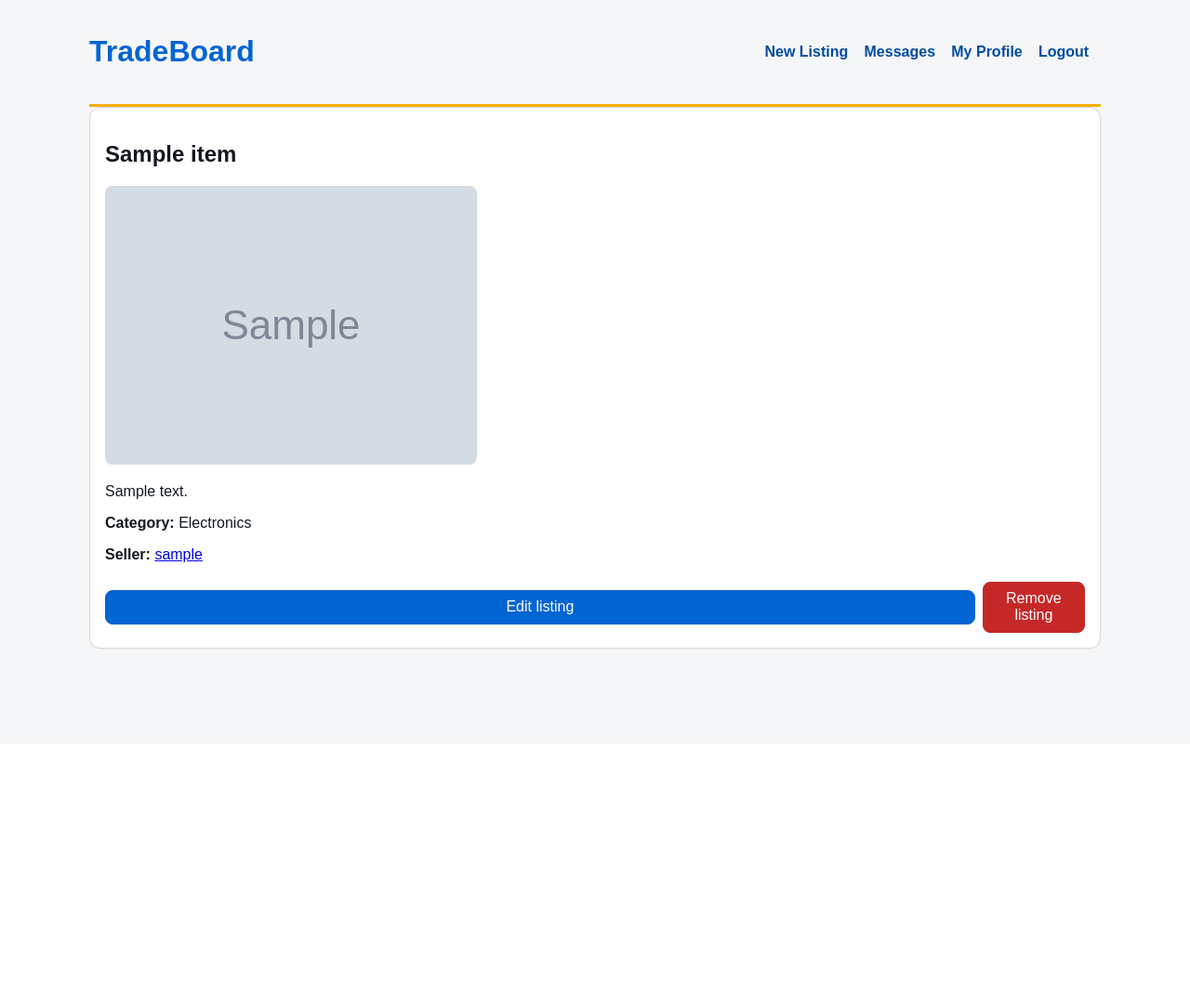
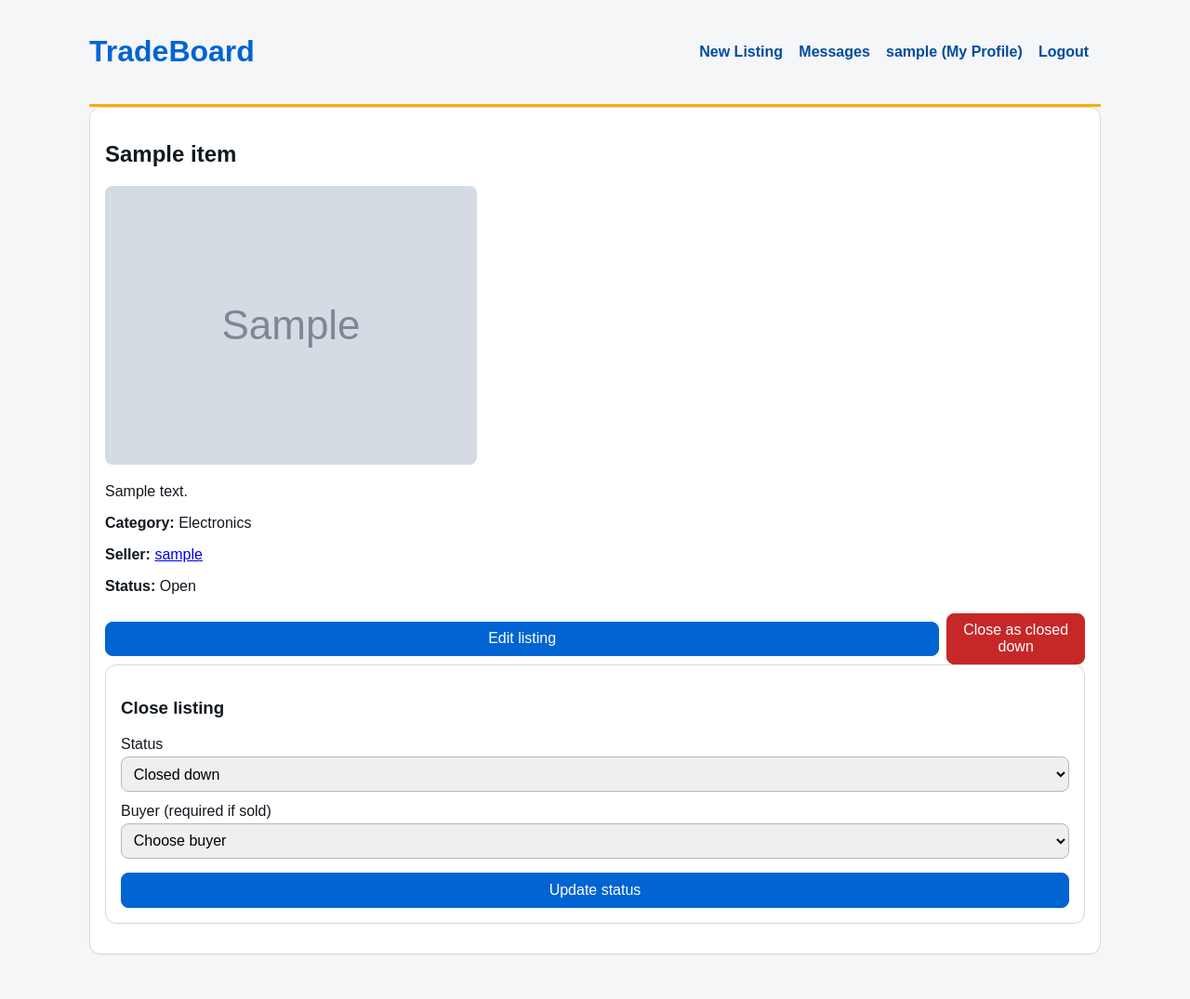
Before and after one commit to Jamin252/Playground, a Flask app: page /items/1 in a window 1280 px wide. Shown: the whole page at 93% size. Before the commit the page ends 699 px from the top, so only its background shows below. Run offline with Flask 3, Linux system fonts and the light colour scheme; a user stored in the database is signed in; tables that the repository leaves empty hold one stand-in row (values such as "Sample post"); grey boxes marked "Sample" are stand-in pictures.

Commit message:
Refine closing flow and listing visibility filters

```diff
--- a/app.py
+++ b/app.py
@@ -13,7 +13,7 @@ from flask import (
 )
 from flask_login import LoginManager, UserMixin, current_user, login_required, login_user, logout_user
 from flask_sqlalchemy import SQLAlchemy
-from sqlalchemy import and_, or_
+from sqlalchemy import and_, inspect, or_, text
 from werkzeug.security import check_password_hash, generate_password_hash
 from werkzeug.utils import secure_filename
 
@@ -42,7 +42,9 @@ class User(UserMixin, db.Model):
     bio = db.Column(db.Text, default="")
     created_at = db.Column(db.DateTime, default=datetime.utcnow)
 
-    items = db.relationship("Item", backref="seller", lazy=True)
+    items = db.relationship("Item", backref="seller", lazy=True, foreign_keys="Item.user_id")
+    reviews_received = db.relationship("Review", foreign_keys="Review.reviewee_id", backref="reviewee", lazy=True)
+    reviews_given = db.relationship("Review", foreign_keys="Review.reviewer_id", backref="reviewer", lazy=True)
 
     def set_password(self, password: str) -> None:
         self.password_hash = generate_password_hash(password)
@@ -64,6 +66,10 @@ class Item(db.Model):
     description = db.Column(db.Text, nullable=False)
     image_filename = db.Column(db.String(255), nullable=True)
     created_at = db.Column(db.DateTime, default=datetime.utcnow)
+    status = db.Column(db.String(20), default="open", nullable=False)
+    closed_at = db.Column(db.DateTime, nullable=True)
+    sold_to_user_id = db.Column(db.Integer, db.ForeignKey("user.id"), nullable=True)
+    sold_to = db.relationship("User", foreign_keys=[sold_to_user_id])
 
     user_id = db.Column(db.Integer, db.ForeignKey("user.id"), nullable=False)
     category_id = db.Column(db.Integer, db.ForeignKey("category.id"), nullable=False)
@@ -81,6 +87,33 @@ class Message(db.Model):
     sender = db.relationship("User", foreign_keys=[sender_id], backref="sent_messages")
     receiver = db.relationship("User", foreign_keys=[receiver_id], backref="received_messages")
     item = db.relationship("Item", backref="messages")
+
+
+class Deal(db.Model):
+    id = db.Column(db.Integer, primary_key=True)
+    item_id = db.Column(db.Integer, db.ForeignKey("item.id"), nullable=False)
+    buyer_id = db.Column(db.Integer, db.ForeignKey("user.id"), nullable=False)
+    seller_id = db.Column(db.Integer, db.ForeignKey("user.id"), nullable=False)
+    location_suggestion = db.Column(db.String(255), nullable=True)
+    location_suggested_by_id = db.Column(db.Integer, db.ForeignKey("user.id"), nullable=True)
+    buyer_agreed = db.Column(db.Boolean, default=False, nullable=False)
+    seller_agreed = db.Column(db.Boolean, default=False, nullable=False)
+    created_at = db.Column(db.DateTime, default=datetime.utcnow)
+
+    item = db.relationship("Item", backref="deals")
+    buyer = db.relationship("User", foreign_keys=[buyer_id], backref="buyer_deals")
+    seller = db.relationship("User", foreign_keys=[seller_id], backref="seller_deals")
+
+
+class Review(db.Model):
+    id = db.Column(db.Integer, primary_key=True)
+    item_id = db.Column(db.Integer, db.ForeignKey("item.id"), nullable=False)
+    reviewer_id = db.Column(db.Integer, db.ForeignKey("user.id"), nullable=False)
+    reviewee_id = db.Column(db.Integer, db.ForeignKey("user.id"), nullable=False)
+    rating = db.Column(db.Integer, nullable=False)
+    created_at = db.Column(db.DateTime, default=datetime.utcnow)
+
+    item = db.relationship("Item", backref="reviews")
 
 
 @login_manager.user_loader
@@ -101,12 +134,51 @@ def seed_categories() -> None:
     db.session.commit()
 
 
+def run_schema_migrations() -> None:
+    inspector = inspect(db.engine)
+    item_columns = {column["name"] for column in inspector.get_columns("item")}
+
+    if "status" not in item_columns:
+        db.session.execute(text("ALTER TABLE item ADD COLUMN status VARCHAR(20) NOT NULL DEFAULT 'open'"))
+    if "closed_at" not in item_columns:
+        db.session.execute(text("ALTER TABLE item ADD COLUMN closed_at DATETIME"))
+    if "sold_to_user_id" not in item_columns:
+        db.session.execute(text("ALTER TABLE item ADD COLUMN sold_to_user_id INTEGER"))
+
+    tables = set(inspector.get_table_names())
+    if "deal" not in tables:
+        Deal.__table__.create(db.engine)
+    if "review" not in tables:
+        Review.__table__.create(db.engine)
+
+    db.session.execute(text("UPDATE item SET status='open' WHERE status IS NULL OR status=''"))
+    db.session.execute(text("UPDATE item SET status='closed_down' WHERE status='put_down'"))
+    db.session.commit()
+
+
+def get_conversation_deals(other_user_id: int):
+    return (
+        Deal.query.join(Item, Item.id == Deal.item_id)
+        .filter(
+            or_(
+                and_(Deal.seller_id == current_user.id, Deal.buyer_id == other_user_id),
+                and_(Deal.buyer_id == current_user.id, Deal.seller_id == other_user_id),
+            )
+        )
+        .order_by(Item.created_at.desc())
+        .all()
+    )
+
+
 @app.route("/")
 def index():
     search = request.args.get("q", "").strip()
     category_id = request.args.get("category", type=int)
+    sort = request.args.get("sort", "date_desc")
+    show_closed = request.args.get("show_closed") == "1"
+    show_sold = request.args.get("show_sold") == "1"
 
-    query = Item.query.order_by(Item.created_at.desc())
+    query = Item.query
 
     if search:
         query = query.filter(Item.title.ilike(f"%{search}%"))
@@ -114,9 +186,31 @@ def index():
     if category_id:
         query = query.filter(Item.category_id == category_id)
 
+    allowed_statuses = ["open"]
+    if show_closed:
+        allowed_statuses.append("closed_down")
+    if show_sold:
+        allowed_statuses.append("sold")
+    query = query.filter(Item.status.in_(allowed_statuses))
+
+    if sort == "date_asc":
+        query = query.order_by(Item.created_at.asc())
+    else:
+        sort = "date_desc"
+        query = query.order_by(Item.created_at.desc())
+
     items = query.all()
     categories = Category.query.order_by(Category.name).all()
-    return render_template("index.html", items=items, categories=categories, search=search, category_id=category_id)
+    return render_template(
+        "index.html",
+        items=items,
+        categories=categories,
+        search=search,
+        category_id=category_id,
+        sort=sort,
+        show_closed=show_closed,
+        show_sold=show_sold,
+    )
 
 
 @app.route("/register", methods=["GET", "POST"])
@@ -221,7 +315,44 @@ def create_item():
 @app.route("/items/<int:item_id>")
 def item_detail(item_id: int):
     item = Item.query.get_or_404(item_id)
-    return render_template("item_detail.html", item=item)
+    current_deal = None
+    if current_user.is_authenticated and current_user.id != item.user_id:
+        current_deal = Deal.query.filter_by(item_id=item.id, buyer_id=current_user.id, seller_id=item.user_id).first()
+    return render_template("item_detail.html", item=item, current_deal=current_deal)
+
+
+@app.route("/items/<int:item_id>/status", methods=["POST"])
+@login_required
+def update_item_status(item_id: int):
+    item = Item.query.get_or_404(item_id)
+    if item.user_id != current_user.id:
+        flash("You can only close your own listing.", "danger")
+        return redirect(url_for("item_detail", item_id=item.id))
+
+    status = request.form.get("status")
+    if status not in {"closed_down", "sold"}:
+        flash("Invalid status.", "danger")
+        return redirect(url_for("item_detail", item_id=item.id))
+
+    item.status = status
+    item.closed_at = datetime.utcnow()
+
+    if status == "sold":
+        sold_to_user_id = request.form.get("sold_to_user_id", type=int)
+        if sold_to_user_id:
+            valid_buyer = Deal.query.filter_by(item_id=item.id, buyer_id=sold_to_user_id, seller_id=current_user.id).first()
+            if not valid_buyer:
+                flash("Selected buyer is not valid for this listing.", "danger")
+                return redirect(url_for("item_detail", item_id=item.id))
+            item.sold_to_user_id = sold_to_user_id
+        else:
+            item.sold_to_user_id = None
+    else:
+        item.sold_to_user_id = None
+
+    db.session.commit()
+    flash("Listing status updated.", "success")
+    return redirect(url_for("item_detail", item_id=item.id))
 
 
 @app.route("/items/<int:item_id>/edit", methods=["GET", "POST"])
@@ -270,12 +401,13 @@ def edit_item(item_id: int):
 def delete_item(item_id: int):
     item = Item.query.get_or_404(item_id)
     if item.user_id != current_user.id:
-        flash("You can only delete your own listings.", "danger")
+        flash("You can only close your own listings.", "danger")
         return redirect(url_for("item_detail", item_id=item.id))
 
-    db.session.delete(item)
+    item.status = "closed_down"
+    item.closed_at = datetime.utcnow()
     db.session.commit()
-    flash("Listing removed.", "info")
+    flash("Listing marked as closed down.", "info")
     return redirect(url_for("profile", user_id=current_user.id))
 
 
@@ -285,19 +417,86 @@ def messages():
     selected_user_id = request.args.get("user", type=int)
 
     if request.method == "POST":
-        receiver_id = request.form.get("receiver_id", type=int)
-        item_id = request.form.get("item_id", type=int)
-        body = request.form.get("body", "").strip()
+        action = request.form.get("action", "message")
 
-        if not receiver_id or not body:
-            flash("Receiver and message body are required.", "danger")
-            return redirect(url_for("messages"))
+        if action == "message":
+            receiver_id = request.form.get("receiver_id", type=int)
+            item_id = request.form.get("item_id", type=int)
+            body = request.form.get("body", "").strip()
 
-        message = Message(sender_id=current_user.id, receiver_id=receiver_id, item_id=item_id, body=body)
-        db.session.add(message)
-        db.session.commit()
-        flash("Message sent.", "success")
-        return redirect(url_for("messages", user=receiver_id))
+            if not receiver_id or not body:
+                flash("Receiver and message body are required.", "danger")
+                return redirect(url_for("messages"))
+
+            message = Message(sender_id=current_user.id, receiver_id=receiver_id, item_id=item_id, body=body)
+            db.session.add(message)
+            db.session.commit()
+            flash("Message sent.", "success")
+            return redirect(url_for("messages", user=receiver_id))
+
+        if action == "suggest_location":
+            receiver_id = request.form.get("receiver_id", type=int)
+            item_id = request.form.get("item_id", type=int)
+            location = request.form.get("location_suggestion", "").strip()
+
+            if not receiver_id or not item_id or not location:
+                flash("Receiver, item and location are required.", "danger")
+                return redirect(url_for("messages", user=receiver_id))
+
+            item = Item.query.get_or_404(item_id)
+            if item.user_id not in {current_user.id, receiver_id}:
+                flash("This deal is not valid.", "danger")
+                return redirect(url_for("messages", user=receiver_id))
+
+            seller_id = item.user_id
+            buyer_id = receiver_id if current_user.id == seller_id else current_user.id
+            if current_user.id == seller_id and receiver_id == seller_id:
+                flash("You cannot suggest a deal with yourself.", "danger")
+                return redirect(url_for("messages"))
+
+            deal = Deal.query.filter_by(item_id=item_id, buyer_id=buyer_id, seller_id=seller_id).first()
+            if not deal:
+                deal = Deal(item_id=item_id, buyer_id=buyer_id, seller_id=seller_id)
+                db.session.add(deal)
+
+            if deal.buyer_agreed and deal.seller_agreed:
+                flash("Location is locked because both sides already agreed.", "danger")
+                return redirect(url_for("messages", user=receiver_id))
+
+            deal.location_suggestion = location
+            deal.location_suggested_by_id = current_user.id
+            deal.buyer_agreed = False
+            deal.seller_agreed = False
+
+            db.session.commit()
+            flash("Location suggestion sent.", "success")
+            return redirect(url_for("messages", user=receiver_id))
+
+        if action == "agree_location":
+            receiver_id = request.form.get("receiver_id", type=int)
+            deal_id = request.form.get("deal_id", type=int)
+            deal = Deal.query.get_or_404(deal_id)
+
+            if current_user.id not in {deal.buyer_id, deal.seller_id}:
+                flash("You cannot update this deal.", "danger")
+                return redirect(url_for("messages"))
+
+            if deal.buyer_agreed and deal.seller_agreed:
+                flash("Location already locked.", "info")
+                return redirect(url_for("messages", user=receiver_id))
+
+            if current_user.id == deal.buyer_id:
+                deal.buyer_agreed = True
+            else:
+                deal.seller_agreed = True
+
+            db.session.commit()
+            if deal.buyer_agreed and deal.seller_agreed:
+                flash("Both parties agreed. Location is now locked.", "success")
+            else:
+                flash("Your agreement is saved.", "success")
+
+            return redirect(url_for("messages", user=receiver_id))
 
     if selected_user_id == current_user.id:
         selected_user_id = None
@@ -321,6 +520,7 @@ def messages():
 
     thread = []
     selected_user = None
+    deals = []
     if selected_user_id:
         selected_user = User.query.get(selected_user_id)
         if selected_user and selected_user.id != current_user.id:
@@ -334,6 +534,7 @@ def messages():
                 .order_by(Message.created_at.asc())
                 .all()
             )
+            deals = get_conversation_deals(selected_user.id)
 
     return render_template(
         "messages.html",
@@ -342,14 +543,57 @@ def messages():
         thread=thread,
         selected_user=selected_user,
         selected_user_id=selected_user_id,
+        deals=deals,
     )
+
+
+@app.route("/items/<int:item_id>/reviews", methods=["POST"])
+@login_required
+def submit_review(item_id: int):
+    item = Item.query.get_or_404(item_id)
+    if item.status != "sold":
+        flash("Reviews are only allowed for sold items.", "danger")
+        return redirect(url_for("item_detail", item_id=item_id))
+
+    buyer_id = item.sold_to_user_id
+    if not buyer_id:
+        flash("A buyer must be selected before reviewing.", "danger")
+        return redirect(url_for("item_detail", item_id=item_id))
+
+    if current_user.id not in {item.user_id, buyer_id}:
+        flash("Only buyer and seller can review this sale.", "danger")
+        return redirect(url_for("item_detail", item_id=item_id))
+
+    rating = request.form.get("rating", type=int)
+    if not rating or rating < 1 or rating > 5:
+        flash("Rating must be between 1 and 5.", "danger")
+        return redirect(url_for("item_detail", item_id=item_id))
+
+    reviewee_id = buyer_id if current_user.id == item.user_id else item.user_id
+    existing = Review.query.filter_by(item_id=item_id, reviewer_id=current_user.id).first()
+    if existing:
+        flash("You already submitted a review for this item.", "info")
+        return redirect(url_for("item_detail", item_id=item_id))
+
+    db.session.add(Review(item_id=item_id, reviewer_id=current_user.id, reviewee_id=reviewee_id, rating=rating))
+    db.session.commit()
+    flash("Review submitted.", "success")
+    return redirect(url_for("item_detail", item_id=item_id))
 
 
 @app.route("/profile/<int:user_id>")
 def profile(user_id: int):
     seller = User.query.get_or_404(user_id)
     seller_items = Item.query.filter_by(user_id=seller.id).order_by(Item.created_at.desc()).all()
-    return render_template("profile.html", seller=seller, seller_items=seller_items)
+    reviews = Review.query.filter_by(reviewee_id=seller.id).order_by(Review.created_at.desc()).all()
+    average_rating = round(sum(review.rating for review in reviews) / len(reviews), 2) if reviews else None
+    return render_template(
+        "profile.html",
+        seller=seller,
+        seller_items=seller_items,
+        reviews=reviews,
+        average_rating=average_rating,
+    )
 
 
 @app.route("/profile/edit", methods=["GET", "POST"])
@@ -372,5 +616,6 @@ def uploaded_file(filename: str):
 if __name__ == "__main__":
     with app.app_context():
         db.create_all()
+        run_schema_migrations()
         seed_categories()
     app.run(debug=True)
--- a/static/style.css
+++ b/static/style.css
@@ -86,7 +86,7 @@ button.danger { background: #c62828; border-color: #c62828; }
 
 .search-bar {
   display: grid;
-  grid-template-columns: 2fr 1fr auto;
+  grid-template-columns: 2fr 1fr 1fr auto auto auto;
   gap: 0.5rem;
   margin-bottom: 1rem;
 }
@@ -171,3 +171,24 @@ button.danger { background: #c62828; border-color: #c62828; }
 @media (max-width: 860px) {
   .chat-layout { grid-template-columns: 1fr; }
 }
+
+.deal-card {
+  border: 1px solid var(--border);
+  border-radius: 8px;
+  padding: 0.7rem;
+  margin-bottom: 0.6rem;
+  background: #fafbfd;
+}
+
+.inline-toggle {
+  display: flex;
+  align-items: center;
+  gap: 0.35rem;
+  margin: 0;
+  white-space: nowrap;
+}
+
+.inline-toggle input {
+  width: auto;
+  margin: 0;
+}
--- a/templates/base.html
+++ b/templates/base.html
@@ -13,7 +13,7 @@
       {% if current_user.is_authenticated %}
         <a href="{{ url_for('create_item') }}">New Listing</a>
         <a href="{{ url_for('messages') }}">Messages</a>
-        <a href="{{ url_for('profile', user_id=current_user.id) }}">My Profile</a>
+        <a href="{{ url_for('profile', user_id=current_user.id) }}">{{ current_user.username }} (My Profile)</a>
         <a href="{{ url_for('logout') }}">Logout</a>
       {% else %}
         <a href="{{ url_for('register') }}">Register</a>
--- a/templates/item_detail.html
+++ b/templates/item_detail.html
@@ -9,21 +9,45 @@
   <p>{{ item.description }}</p>
   <p><strong>Category:</strong> {{ item.category.name }}</p>
   <p><strong>Seller:</strong> <a href="{{ url_for('profile', user_id=item.seller.id) }}">{{ item.seller.username }}</a></p>
+  <p><strong>Status:</strong> {{ item.status.replace('_', ' ')|title }}</p>
 
   {% if current_user.is_authenticated and current_user.id == item.seller.id %}
     <div class="owner-actions">
       <a class="button-like" href="{{ url_for('edit_item', item_id=item.id) }}">Edit listing</a>
-      <form method="post" action="{{ url_for('delete_item', item_id=item.id) }}" onsubmit="return confirm('Delete this listing?');">
-        <button type="submit" class="danger">Remove listing</button>
+      <form method="post" action="{{ url_for('delete_item', item_id=item.id) }}" onsubmit="return confirm('Close this listing as closed down?');">
+        <button type="submit" class="danger">Close as closed down</button>
       </form>
     </div>
+    {% if item.status == 'open' %}
+      <section class="form-card">
+        <h3>Close listing</h3>
+        <form method="post" action="{{ url_for('update_item_status', item_id=item.id) }}">
+          <label>Status
+            <select name="status" required>
+              <option value="closed_down">Closed down</option>
+              <option value="sold">Sold</option>
+            </select>
+          </label>
+          <label>Buyer (required if sold)
+            <select name="sold_to_user_id">
+              <option value="">Choose buyer</option>
+              {% for deal in item.deals %}
+                <option value="{{ deal.buyer.id }}">{{ deal.buyer.username }}</option>
+              {% endfor %}
+            </select>
+          </label>
+          <button type="submit">Update status</button>
+        </form>
+      </section>
+    {% endif %}
   {% endif %}
 </article>
 
-{% if current_user.is_authenticated and current_user.id != item.seller.id %}
+{% if current_user.is_authenticated and current_user.id != item.seller.id and item.status == 'open' %}
 <section class="form-card">
   <h3>Message this seller</h3>
   <form method="post" action="{{ url_for('messages') }}">
+    <input type="hidden" name="action" value="message">
     <input type="hidden" name="receiver_id" value="{{ item.seller.id }}">
     <input type="hidden" name="item_id" value="{{ item.id }}">
     <textarea name="body" rows="4" required placeholder="Hi, is this still available?"></textarea>
@@ -31,4 +55,21 @@
   </form>
 </section>
 {% endif %}
+
+{% if current_user.is_authenticated and item.status == 'sold' and item.sold_to_user_id and current_user.id in [item.user_id, item.sold_to_user_id] %}
+<section class="form-card">
+  <h3>Leave a review</h3>
+  <form method="post" action="{{ url_for('submit_review', item_id=item.id) }}">
+    <label>Rating
+      <select name="rating" required>
+        <option value="">Choose a rating</option>
+        {% for r in range(1, 6) %}
+          <option value="{{ r }}">{{ r }} star{% if r > 1 %}s{% endif %}</option>
+        {% endfor %}
+      </select>
+    </label>
+    <button type="submit">Submit review</button>
+  </form>
+</section>
+{% endif %}
 {% endblock %}
```
Also changed, not shown: templates/index.html (+8 -0 lines), templates/messages.html (+43 -0 lines), templates/profile.html (+17 -2 lines).
